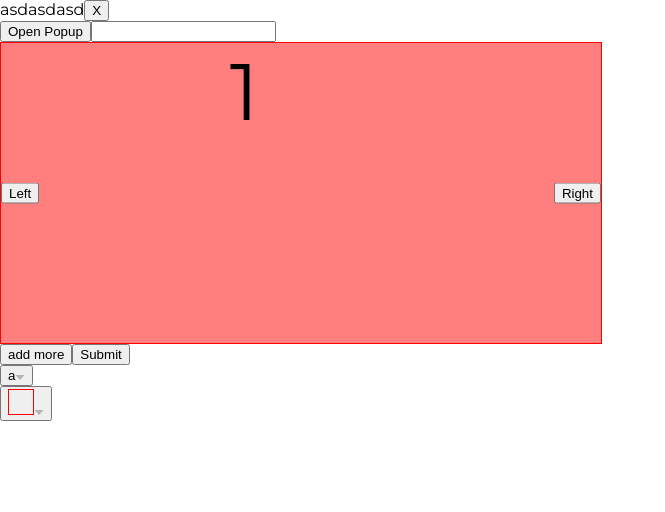
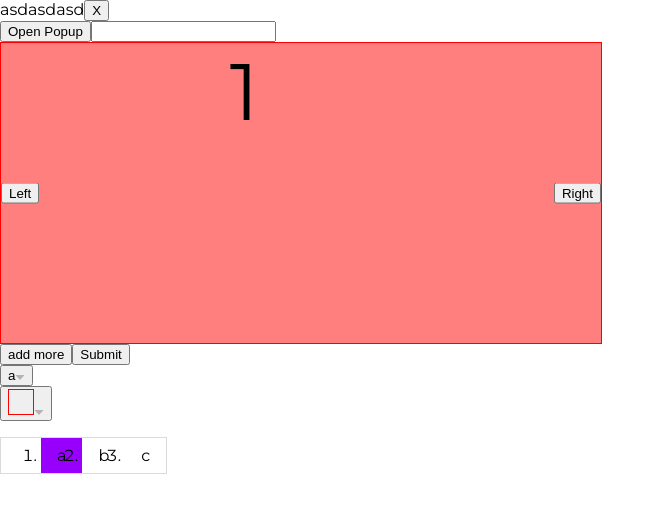
Before and after one commit to JindrichPrec/header-test, a React (Create React App) app: page / in a window 1280 px wide. Shown: the top 512 px of the page, without its empty margins (0-665 px from the left). Built offline with nearby package versions, Linux system fonts and the light colour scheme.

Commit message:
update demos

```diff
--- a/src/App.js
+++ b/src/App.js
@@ -7,6 +7,7 @@ import { Carousel } from './components/Carousel/Carousel';
 import { Tiles } from './components/Tiles/Tiles';
 import { Dropdown} from './components/Dropdown/Dropdown';
 import { BackgroundDropdown } from './components/BackgroundDropdown/BackgroundDropdown';
+import { MultiSwitch } from './components/MultiSwitch/MultiSwitch';
 
 export function App() {
     const [isModalOpen, setModalOpen] = useState(true);
@@ -40,6 +41,11 @@ export function App() {
                 onChange={setSelectedIndex}
             />
             <BackgroundDropdown colors={colors} images={images} onChange={setSelection} selection={selection} />
+            <MultiSwitch
+                options={['a', 'b', 'c']}
+                selectedIndex={selectedIndex}
+                onChange={setSelectedIndex}
+            />
         </>
     )
 }
--- a/src/components/TileItem/TileItem.js
+++ b/src/components/TileItem/TileItem.js
@@ -8,6 +8,7 @@ import { ReactComponent as DuplicateIcon } from '../../assets/svg/duplicate-icon
 import { ReactComponent as PlusIcon } from '../../assets/svg/plus-icon.svg';
 import { ReactComponent as DeleteIcon } from '../../assets/svg/trash-icon.svg';
 import { Popup } from '../Popup/Popup';
+import { Toggle } from '../Toggle/Toggle';
 
 export function TileItem({onDelete}) {
     const [isPopupOpen, setPopupOpen] = useState(false);
@@ -18,10 +19,7 @@ export function TileItem({onDelete}) {
             </span>
             <input className="custom-input" type="text" name="subheader" placeholder="Subheader"></input>
             <input className="custom-input" type="text" name="heading" placeholder="Heading"></input>
-            <label className="toggle-switch">
-            <input type="checkbox" />
-            <span className="slider"></span>
-            </label>
+            <Toggle />
             <button className="more-icon" onClick={() => setPopupOpen(true)}>
             <MoreIcon />
             </button>
```
